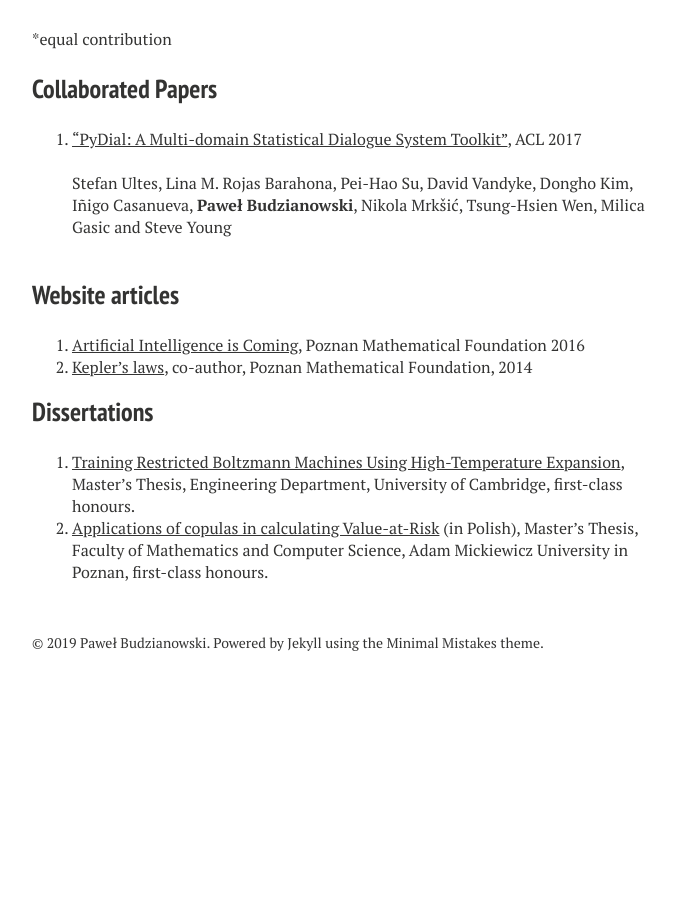
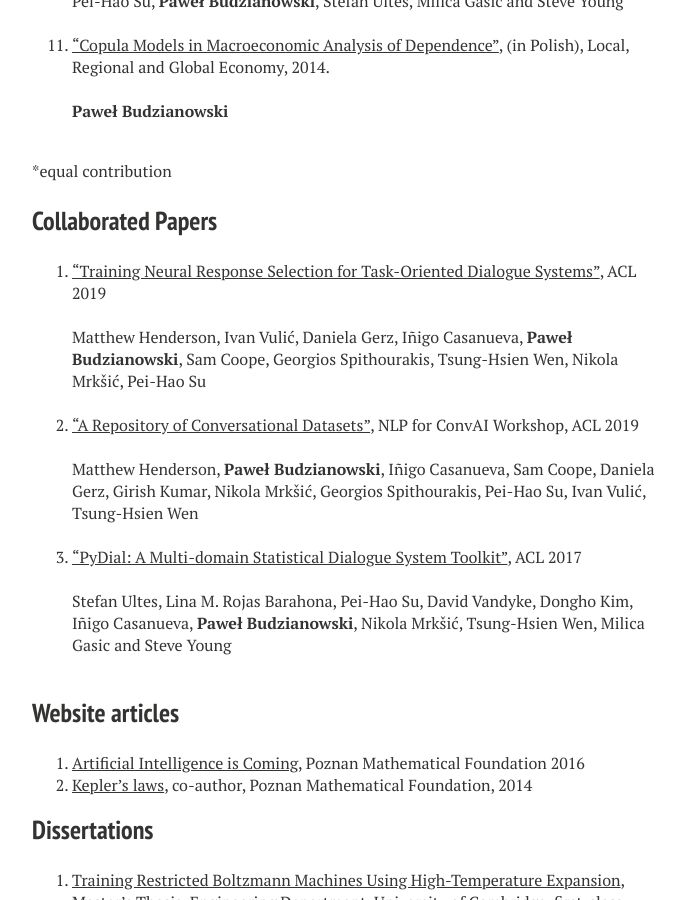
Before and after one commit to pawel-polyai/budzianowski.github.io, a Jekyll site: the page built from research.md, in a window 1280 px wide and 900 px high, scrolled down 1418 px. Shown: the whole window, without its empty margins (288-974 px from the left). Built offline with Jekyll 4.4.1, drawn with Linux system fonts in a browser that asks for light colours; nearby versions of some CDN libraries; some web fonts are replaced; before the commit the page ends 2119 px from its top, so only the background shows below that; some of the changed text lies outside the part shown.

Commit message:
Update research.md

```diff
--- a/research.md
+++ b/research.md
@@ -8,11 +8,17 @@ comments: false
 ---
 
 ## Publications
-10. [Hello, It’s GPT-2 - How Can I Help You? Towards the Use of Pretrained Language Models for Task-Oriented Dialogue Systems](https://arxiv.org/pdf/1907.05774.pdf), In submission, 2019.
+11. [Hello, It’s GPT-2 - How Can I Help You? Towards the Use of Pretrained Language Models for Task-Oriented Dialogue Systems](https://arxiv.org/pdf/1907.05774.pdf), In submission, 2019.
 <br/>
 <br/>
 <b>Paweł Budzianowski</b>, Ivan Vulić
 <br />
+<br/>
+10. Semi-Supervised Bootstrapping of Dialogue State Trackers for Task-Oriented Modelling, EMNLP, 2019.
+<br/>
+<br/>
+Bo-Hsiang Tseng*, Marek Rei*, <b>Paweł Budzianowski*</b>, Richard Turner, Bill Byrne, Anna Korhonen
+<br/>
 <br/>
 9. [MultiWOZ - A Large-Scale Multi-Domain Wizard-of-Oz Dataset for Task-Oriented Dialogue Modelling](https://arxiv.org/abs/1810.00278), EMNLP 2018. [[data]](http://dialogue.mi.eng.cam.ac.uk/index.php/corpus/) [[code]](https://github.com/budzianowski/multiwoz)
 <br/>
@@ -76,13 +82,24 @@ Pei-Hao Su, <b>Paweł Budzianowski</b>, Stefan Ultes, Milica Gašić and Steve Y
 *equal contribution
 
 ## Collaborated Papers
+3. ["Training Neural Response Selection for Task-Oriented Dialogue Systems"](https://arxiv.org/abs/1906.01543), ACL 2019
+<br />
+<br />
+Matthew Henderson, Ivan Vulić, Daniela Gerz, Iñigo Casanueva, <b>Paweł Budzianowski</b>, Sam Coope, Georgios Spithourakis, Tsung-Hsien Wen, Nikola Mrkšić, Pei-Hao Su
+<br />
+<br />
+2. ["A Repository of Conversational Datasets"](https://arxiv.org/abs/1904.06472), NLP for ConvAI Workshop, ACL 2019
+<br />
+<br />
+Matthew Henderson, <b>Paweł Budzianowski</b>, Iñigo Casanueva, Sam Coope, Daniela Gerz, Girish Kumar, Nikola Mrkšić, Georgios Spithourakis, Pei-Hao Su, Ivan Vulić, Tsung-Hsien Wen
+<br />
+<br />
 1. ["PyDial: A Multi-domain Statistical Dialogue System Toolkit"](http://aclweb.org/anthology/P17-4013), ACL 2017
 <br />
 <br />
 Stefan Ultes, Lina M. Rojas Barahona, Pei-Hao Su, David Vandyke, Dongho Kim, Iñigo Casanueva, <b>Paweł Budzianowski</b>, Nikola Mrkšić, Tsung-Hsien Wen, Milica Gasic and Steve Young
 <br />
 <br />
-
 
 ## Website articles
 1. [Artificial Intelligence is Coming](https://matematyka.poznan.pl/artykul/sztuczna-inteligencja-nadchodzi-czyli-krotki-poradnik-jak-zbudowac-inteligentna-maszyne/#easy-footnote-3), Poznan Mathematical Foundation 2016
```
